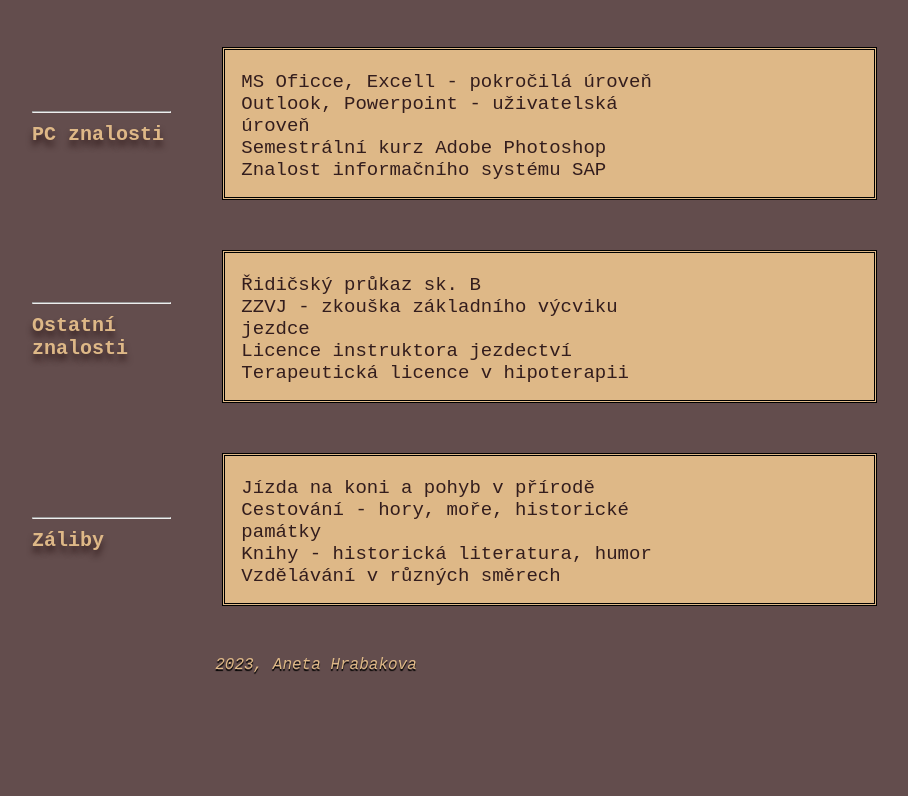
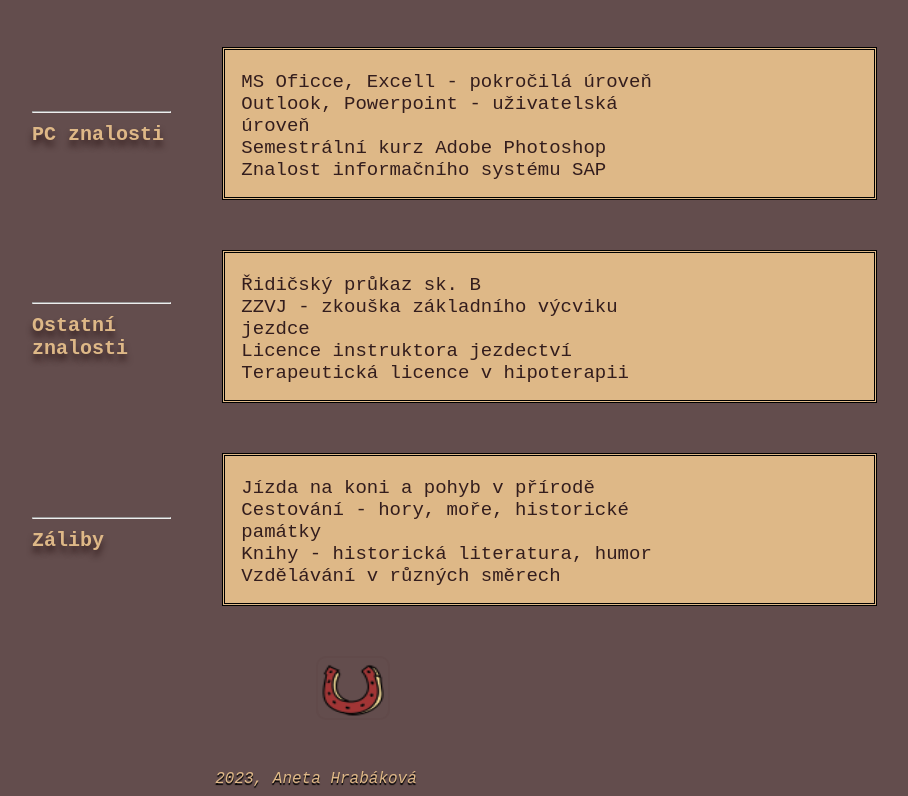
Before and after one commit to AnetaHrabakova/Zivotopis, a plain HTML site: page index.html in a window 1280 px wide. Shown: the part 1987-2783 px from the top of the page, without its empty margins (345-1253 px from the left). Before the commit the page ends 2669 px from the top, so only its background shows below. Drawn offline with Linux system fonts and the light colour scheme.

Commit message:
Pridani obrazku + posledni zmeny

```diff
--- a/index.html
+++ b/index.html
@@ -121,8 +121,15 @@
 
    </table>
 
+   <img class="podkova" src="images/podkova.png" alt="podkova">
 
-<footer> 2023, Aneta Hrabakova </footer>
+   <!--sekce paticka-->
+
+<footer >
+
+    2023, Aneta Hrabáková
+
+</footer>
 
 
 </body>
--- a/style.css
+++ b/style.css
@@ -103,4 +103,10 @@ footer {
     color: burlywood;
     text-shadow: 0px 2px 1px #000000;
     font-style: italic;
-}
+
+
+}img.podkova {
+    width: 70px;
+    height: 60px;
+    margin: 0 50% 50px 50%;
+   }
```
Also changed, not shown: images/horse.png (added).
